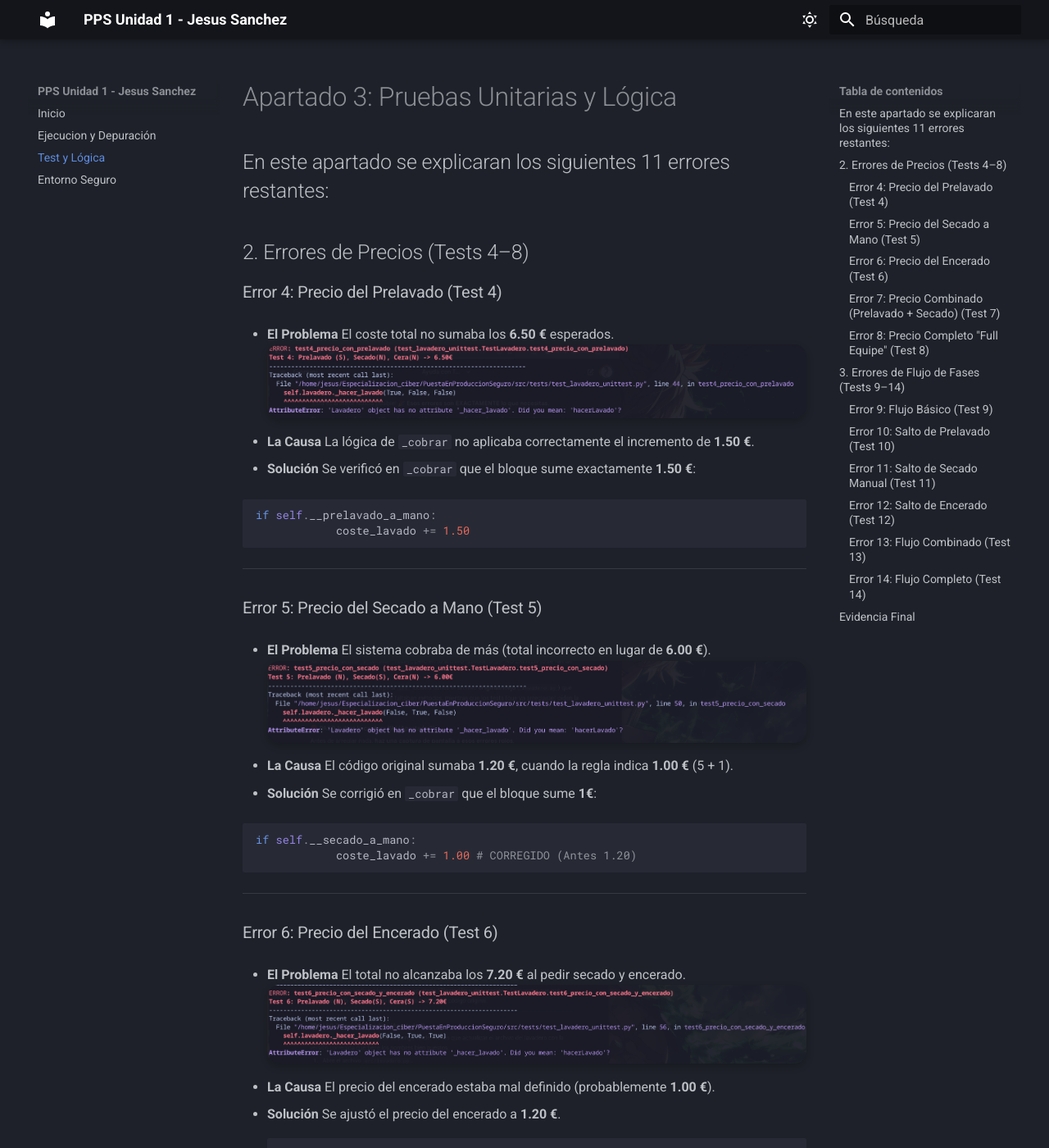
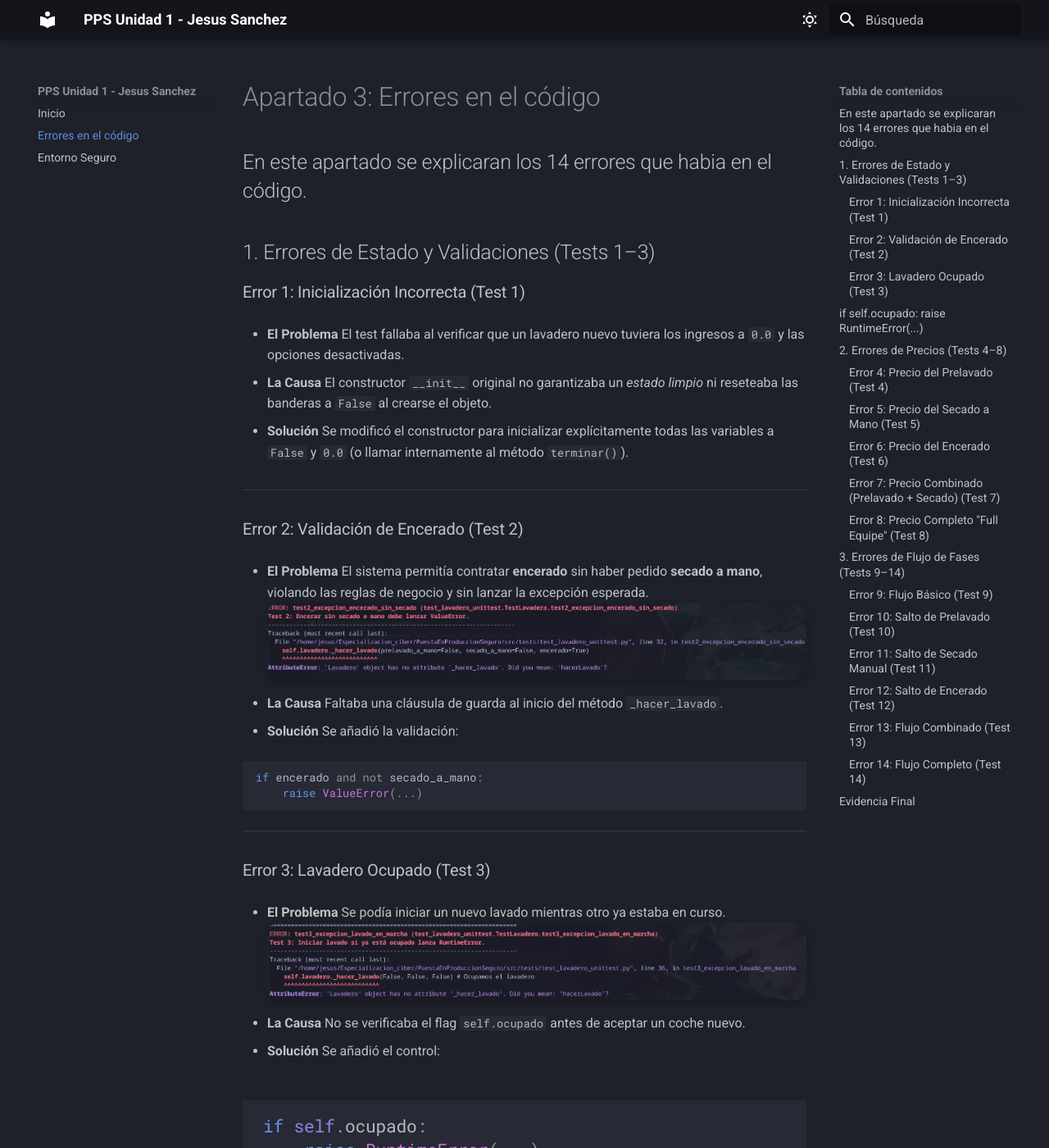
Before and after one commit to Marruch0/Unidad1-TareaRA1-JesusSanchez, an MkDocs documentation site: the page built from docs/tests.md, in a window 1280 px wide and 1400 px high. Shown: the whole window at 82% size. Built offline with MkDocs 1.6.1 and Material for MkDocs 9.7.7, drawn with Linux system fonts in a browser that asks for light colours.

Commit message:
Documentacion

````diff
--- a/docs/depuracion.md
+++ /dev/null
@@ -1,55 +0,0 @@
-# Apartado 2: Ejecución y Depuración
-Lo primero que hice fue intentar ejecutar el archivo `main_app.py`. El programa no arrancaba. Tuve que usar el depurador de VS Code y la terminal para encontrar los siguientes errores de sintaxis y estructura.
-
-## 1. Errores de Estado y Validaciones (Tests 1–3)
-
-### Error 1: Inicialización Incorrecta (Test 1)
-
-* **El Problema**
-  El test fallaba al verificar que un lavadero nuevo tuviera los ingresos a `0.0` y las opciones desactivadas.
-  ![Error 1](imagenes/Error1.png)
-
-* **La Causa**
-  El constructor `__init__` original no garantizaba un *estado limpio* ni reseteaba las banderas a `False` al crearse el objeto.
-
-* **Solución**
-  Se modificó el constructor para inicializar explícitamente todas las variables a `False` y `0.0` (o llamar internamente al método `terminar()`).
-
----
-
-### Error 2: Validación de Encerado (Test 2)
-
-* **El Problema**
-  El sistema permitía contratar **encerado** sin haber pedido **secado a mano**, violando las reglas de negocio y sin lanzar la excepción esperada.
-  ![Error 2](imagenes/Error2.png)
-
-* **La Causa**
-  Faltaba una cláusula de guarda al inicio del método `_hacer_lavado`.
-
-* **Solución**
-  Se añadió la validación:
-
-  ```python
-  if encerado and not secado_a_mano:
-      raise ValueError(...)
-  ```
-
----
-
-### Error 3: Lavadero Ocupado (Test 3)
-
-* **El Problema**
-  Se podía iniciar un nuevo lavado mientras otro ya estaba en curso.
-  ![Error 3](imagenes/Error3.png)
-
-
-* **La Causa**
-  No se verificaba el flag `self.ocupado` antes de aceptar un coche nuevo.
-
-* **Solución**
-  Se añadió el control:
-
-  ```python
-  if self.ocupado:
-      raise RuntimeError(...)
-  ```
--- a/docs/tests.md
+++ b/docs/tests.md
@@ -1,5 +1,58 @@
-# Apartado 3: Pruebas Unitarias y Lógica
-En este apartado se explicaran los siguientes 11 errores restantes:
+# Apartado 3: Errores en el código
+En este apartado se explicaran los 14 errores que habia en el código.
+---
+
+## 1. Errores de Estado y Validaciones (Tests 1–3)
+
+### Error 1: Inicialización Incorrecta (Test 1)
+
+* **El Problema**
+  El test fallaba al verificar que un lavadero nuevo tuviera los ingresos a `0.0` y las opciones desactivadas.
+
+* **La Causa**
+  El constructor `__init__` original no garantizaba un *estado limpio* ni reseteaba las banderas a `False` al crearse el objeto.
+
+* **Solución**
+  Se modificó el constructor para inicializar explícitamente todas las variables a `False` y `0.0` (o llamar internamente al método `terminar()`).
+
+---
+
+### Error 2: Validación de Encerado (Test 2)
+
+* **El Problema**
+  El sistema permitía contratar **encerado** sin haber pedido **secado a mano**, violando las reglas de negocio y sin lanzar la excepción esperada.
+  ![Error 2](imagenes/Error2.png)
+
+* **La Causa**
+  Faltaba una cláusula de guarda al inicio del método `_hacer_lavado`.
+
+* **Solución**
+  Se añadió la validación:
+
+  ```python
+  if encerado and not secado_a_mano:
+      raise ValueError(...)
+  ```
+
+---
+
+### Error 3: Lavadero Ocupado (Test 3)
+
+* **El Problema**
+  Se podía iniciar un nuevo lavado mientras otro ya estaba en curso.
+  ![Error 3](imagenes/Error3.png)
+
+
+* **La Causa**
+  No se verificaba el flag `self.ocupado` antes de aceptar un coche nuevo.
+
+* **Solución**
+  Se añadió el control:
+
+  ```python
+  if self.ocupado:
+      raise RuntimeError(...)
+  ```
 ---
 
 ## 2. Errores de Precios (Tests 4–8)
--- a/mkdocs.yml
+++ b/mkdocs.yml
@@ -1,8 +1,7 @@
 site_name: PPS Unidad 1 - Jesus Sanchez
 nav:
   - Inicio: index.md
-  - Ejecucion y Depuración: depuracion.md
-  - Test y Lógica: tests.md
+  - Errores en el código: tests.md
   - Entorno Seguro: sandbox.md
 
 theme:
````
Also changed, not shown: docs/sandbox.md (+1 -3 lines).
